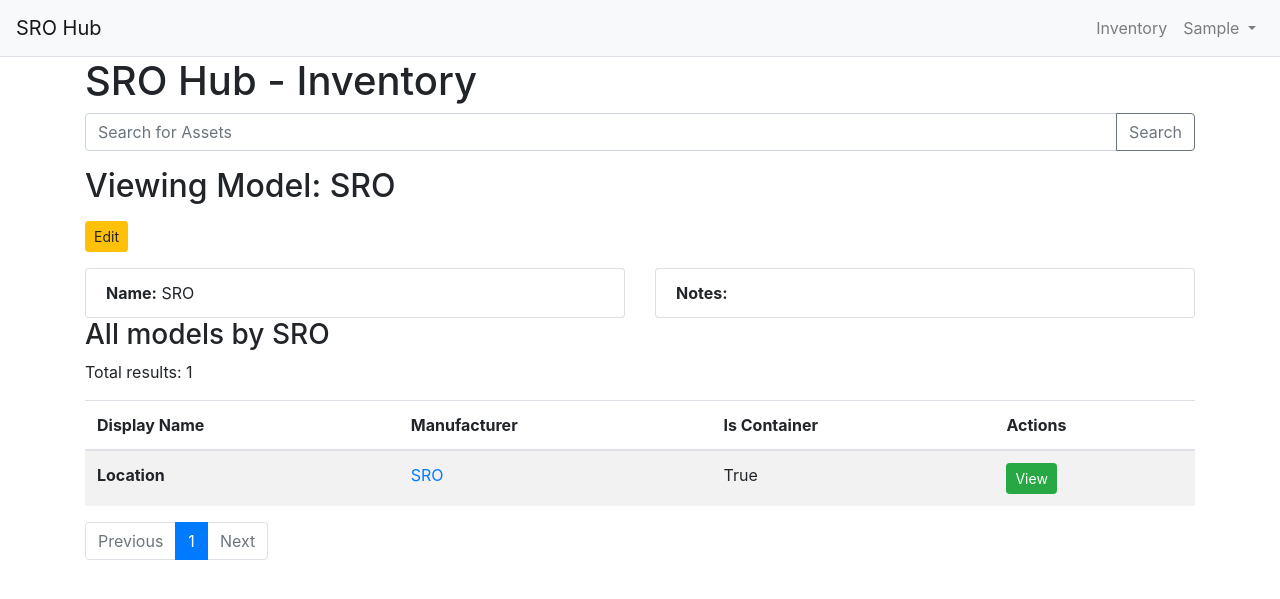
After one commit to pyinv/pyinv, a Django app: page /inventory/manufacturer/1 in a window 1280 px wide. The commit adds this page. Shown: the top 599 px of the page. Run offline with Django 3.2, Linux system fonts and the light colour scheme; the visitor is signed in with stand-in values (Sample User, id 1); data comes from the database, SQL or seed files in the repository; parts of the project's set-up code (start-up, migrations or seed data) failed here and were passed over; some libraries are stand-ins or nearby versions.

Commit message:
Add Asset Manufacturer View

```diff
--- a/srohub/inventory/urls.py
+++ b/srohub/inventory/urls.py
@@ -9,4 +9,5 @@ urlpatterns = [
     path('', login_required(views.InventorySearchView.as_view()), name='index'),
     path('asset/<slug:slug>', login_required(views.AssetDisplayView.as_view()), name='asset_view'),
     path('model/<int:pk>', login_required(views.AssetModelDisplayView.as_view()), name='model_view'),
+    path('manufacturer/<int:pk>', login_required(views.AssetManufacturerDisplayView.as_view()), name='manufacturer_view'),
 ]
--- a/srohub/inventory/views.py
+++ b/srohub/inventory/views.py
@@ -2,7 +2,7 @@ from django.views.generic import DetailView, ListView
 from django.core.paginator import Paginator
 from django.db.models import Q
 
-from .models import Asset, AssetModel
+from .models import Asset, AssetModel, AssetManufacturer
 
 
 class InventorySearchView(ListView):
@@ -70,3 +70,22 @@ class AssetModelDisplayView(DetailView):
         data['page_obj'] = paginator.get_page(page_num)
         data['is_paginated'] = True
         return data
+
+
+class AssetManufacturerDisplayView(DetailView):
+
+    model = AssetManufacturer
+    template_name = "inventory/manufacturer_view.html"
+
+    def get_context_data(self, *, object_list=None, **kwargs):
+        data = super().get_context_data(object_list=object_list, **kwargs)
+
+        if 'page' in self.request.GET:
+            page_num = self.request.GET['page']
+        else:
+            page_num = 1
+        assets = self.object.assetmodel_set.order_by("-updated_at").all()
+        paginator = Paginator(assets, 20)
+        data['page_obj'] = paginator.get_page(page_num)
+        data['is_paginated'] = True
+        return data
--- /dev/null
+++ b/srohub/templates/inventory/manufacturer_view.html
@@ -0,0 +1,28 @@
+{% extends "inventory/partials/base.html" %}
+
+{% block title %}{{ object.name }}{% endblock %}
+
+{% block inventory_content %}
+
+    <h2>Viewing Model: {{ object.name }}</h2>
+
+    <p>
+    <div class="btn-group" role="group">
+        <a class="btn btn-warning btn-sm" type="button" href="#">Edit</a>
+    </div>
+    </p>
+
+    <div class="row">
+        <div class="col-md-6">
+                <li class="list-group-item"><strong>Name:</strong> {{ object.name }}</li>
+        </div>
+        <div class="col-md-6">
+            <ul class="list-group">
+                <li class="list-group-item"><strong>Notes:</strong> <br/>{{ object.notes }}</li>
+            </ul>
+        </div>
+    </div>
+
+    <h3>All models by {{ object.name }}</h3>
+    {% include "inventory/partials/model_table.html" %}
+{% endblock %}
--- a/srohub/templates/inventory/model_view.html
+++ b/srohub/templates/inventory/model_view.html
@@ -22,7 +22,7 @@
                 <li class="list-group-item"><strong>Manufacturer:</strong> {{ object.asset_manufacturer }}</li>
                 <li class="list-group-item text-center">
                     <div class="btn-group" role="group">
-                        <a class="btn btn-success btn-sm" type="button" href="#">View</a>
+                        <a class="btn btn-success btn-sm" type="button" href="{% url "inventory:manufacturer_view" object.asset_manufacturer.pk %}">View</a>
                     </div>
                 </li>
             </ul>
--- /dev/null
+++ b/srohub/templates/inventory/partials/model_table.html
@@ -0,0 +1,26 @@
+<p>Total results: {{ page_obj.paginator.count }}</p>
+
+<table class="table table-striped">
+  <thead>
+    <tr>
+      <th scope="col">Display Name</th>
+      <th scope="col">Manufacturer</th>
+      <th scope="col">Is Container</th>
+      <th scope="col">Actions</th>
+    </tr>
+  </thead>
+  <tbody>
+    {% for model in page_obj %}
+        <tr>
+          <th scope="row">{{ model.display_name }}</th>
+          <td><a href="{% url "inventory:manufacturer_view" model.asset_manufacturer.id %}">{{ model.asset_manufacturer }}</a></td>
+          <td>{{ model.is_container }}</td>
+          <td>
+              <div class="btn-group" role="group">
+                  <a type="button" class="btn btn-success btn-sm" href="{% url "inventory:model_view" model.pk %}">View</a>
+              </div>
+          </td>
+        </tr>
+    {% endfor %}
+  </tbody>
+</table>
```
